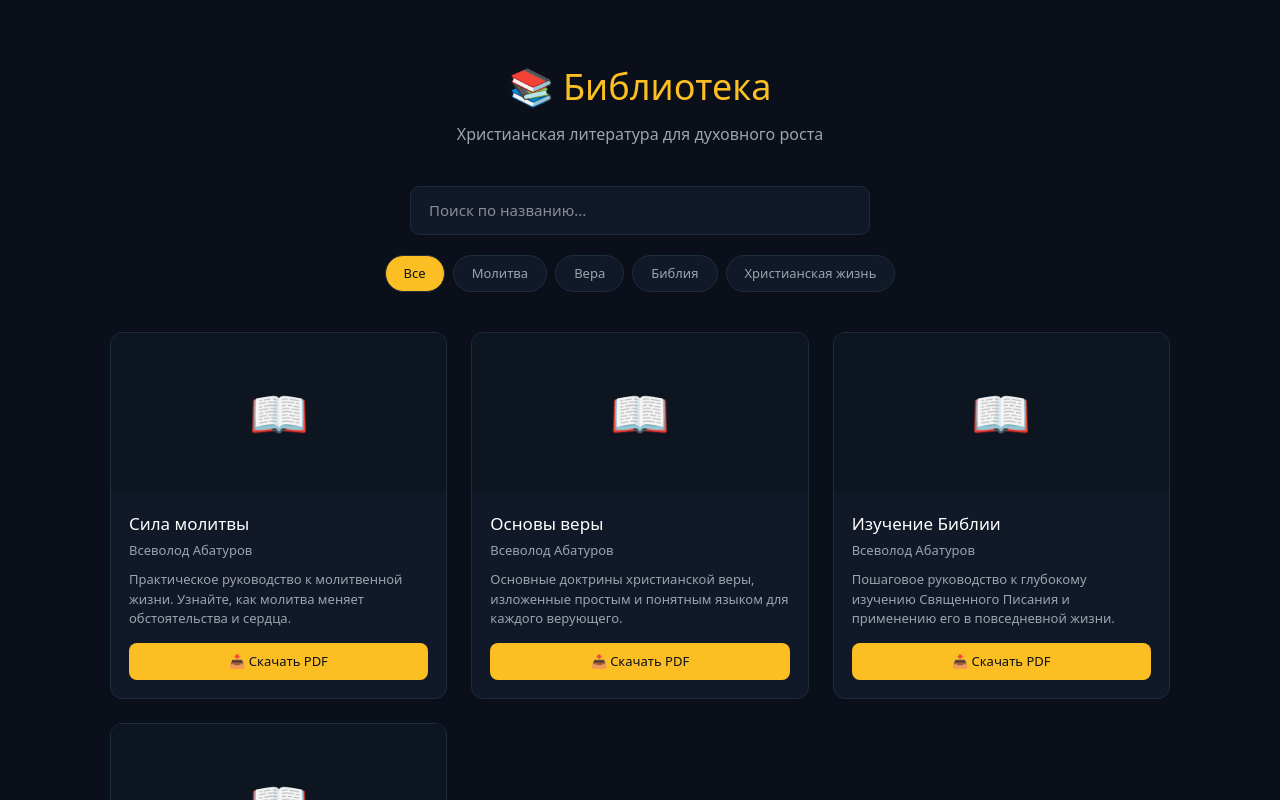
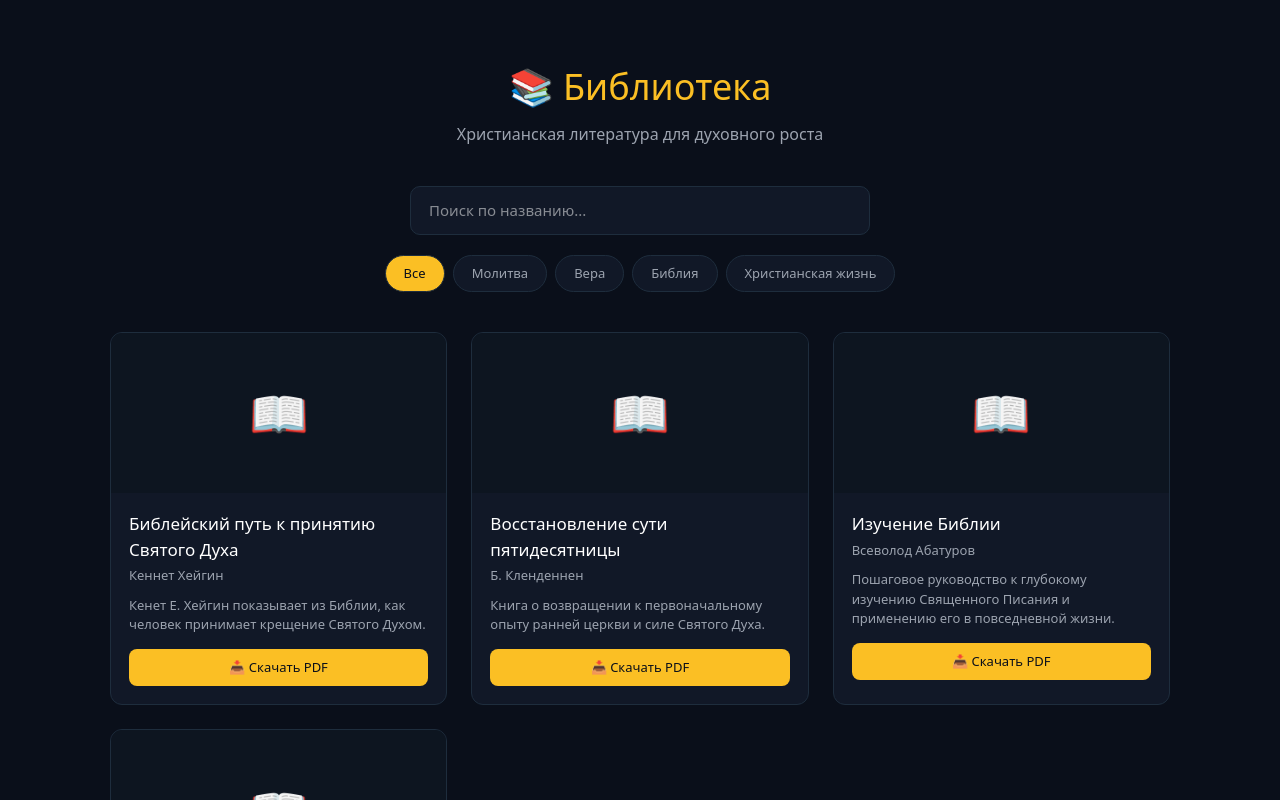
Before and after one commit to oabaturov-ops/abatur-brothers-ministries, a Next.js app: page /library in a window 1280 px wide. Shown: the top 800 px of the page. Built offline with nearby package versions, Linux system fonts and the light colour scheme.

Commit message:
Add blog post, library books with real PDFs, blog back button

```diff
--- a/src/app/blog/page.tsx
+++ b/src/app/blog/page.tsx
@@ -10,6 +10,9 @@ export default function BlogPage() {
   return (
     <div style={{ backgroundColor: "#0a0a0a", color: "#fff", minHeight: "100vh", paddingTop: 80 }}>
       <div style={{ maxWidth: 800, margin: "0 auto", padding: "40px 20px" }}>
+        <a href="/" style={{ color: "#d4af37", fontSize: 14, textDecoration: "none", marginBottom: 20, display: "inline-block" }}>
+          ← {lang === "ru" ? "На главную" : "Home"}
+        </a>
         <h1 style={{ color: "#d4af37", fontSize: 36, marginBottom: 10 }}>
           {lang === "ru" ? "Блог" : "Blog"}
         </h1>
--- a/src/data/books.ts
+++ b/src/data/books.ts
@@ -15,27 +15,28 @@ export interface Book {
 export const books: Book[] = [
   {
     id: 1,
-    titleRu: "Сила молитвы",
-    titleEn: "The Power of Prayer",
-    authorRu: "Всеволод Абатуров",
-    authorEn: "Vsevolod Abaturov",
-    descriptionRu: "Практическое руководство к молитвенной жизни. Узнайте, как молитва меняет обстоятельства и сердца.",
-    descriptionEn: "A practical guide to prayer life. Learn how prayer changes circumstances and hearts.",
-    category: "prayer",
+    titleRu: "Библейский путь к принятию Святого Духа",
+    titleEn: "The Biblical Way to Receive the Holy Spirit",
+    authorRu: "Кеннет Хейгин",
+    authorEn: "Kenneth Hagin",
+    descriptionRu: "Кенет Е. Хейгин показывает из Библии, как человек принимает крещение Святого Духом.",
+    descriptionEn: "Kenneth E. Hagin shows from the Bible how a person receives the baptism of the Holy Spirit.",
+    category: "faith",
     coverUrl: "/covers/prayer.jpg",
-    pdfUrl: "/books/prayer.pdf",
+    pdfUrl: "/books/hagin-holy-spirit.pdf",
   },
+
   {
     id: 2,
-    titleRu: "Основы веры",
-    titleEn: "Foundations of Faith",
-    authorRu: "Всеволод Абатуров",
-    authorEn: "Vsevolod Abaturov",
-    descriptionRu: "Основные доктрины христианской веры, изложенные простым и понятным языком для каждого верующего.",
-    descriptionEn: "Essential doctrines of Christian faith, explained in simple language for every believer.",
-    category: "faith",
+    titleRu: "Восстановление сути пятидесятницы",
+    titleEn: "Restoration of Pentecostal Essence",
+    authorRu: "Б. Кленденнен",
+    authorEn: "B. Clendenen",
+    descriptionRu: "Книга о возвращении к первоначальному опыту ранней церкви и силе Святого Духа.",
+    descriptionEn: "A book about returning to the original experience of the early church and the power of the Holy Spirit.",
+    category: "christianLife",
     coverUrl: "/covers/faith.jpg",
-    pdfUrl: "/books/faith.pdf",
+    pdfUrl: "/books/klendennen-revival.pdf",
   },
   {
     id: 3,
--- a/src/data/posts.ts
+++ b/src/data/posts.ts
@@ -14,20 +14,23 @@ export interface Post {
 }
 
 export const posts: Post[] = [
-  {
+    {
     id: 1,
-    slug: "sila-molitvy",
-    titleRu: "Сила молитвы: как Бог отвечает на наши просьбы",
-    titleEn: "The Power of Prayer: How God Answers Our Requests",
-    excerptRu: "Молитва — это не просто слова, это разговор с Творцом Вселенной. В этой статье мы рассмотрим, как молитва меняет обстоятельства и сердца людей.",
-    excerptEn: "Prayer is not just words, it is a conversation with the Creator of the Universe. In this article we explore how prayer changes circumstances and hearts.",
-    contentRu: `Молитва — один из самых мощных инструментов, данных человеку. Когда мы молимся, мы не просто произносим слова — мы вступаем в общение с Богом.\n\nМногие люди задают вопрос: "Почему Бог не отвечает на мои молитвы?" Ответ кроется в нескольких важных принципах.\n\nВо-первых, молитва должна быть искренней. Бог ищет не правильных формулировок, а честное сердце. Когда мы приходим к Нему такими, какие мы есть, Он отвечает.\n\nВо-вторых, вера играет ключевую роль. Иисус говорил: "Всё, чего ни будете просить в молитве, верьте, что получите, и будет вам" (Марка 11:24).\n\nВ-третьих, нужно уметь ждать. Ответ Бога может прийти не сразу, но Он всегда отвечает в своё время. Иногда ответом является не то, что мы просили, а то, что нам действительно нужно.\n\nПрактические шаги для укрепления молитвенной жизни:\n\n1. Выделяйте время каждый день для молитвы\n2. Начинайте с благодарности\n3. Молитесь за других людей\n4. Ведите молитвенный дневник\n5. Читайте Библию перед молитвой`,
-    contentEn: `Prayer is one of the most powerful tools given to humanity. When we pray, we don't just speak words — we enter into communion with God.\n\nMany people ask: "Why doesn't God answer my prayers?" The answer lies in several important principles.\n\nFirst, prayer must be sincere. God seeks not correct formulations, but an honest heart. When we come to Him as we are, He answers.\n\nSecond, faith plays a key role. Jesus said: "Whatever you ask for in prayer, believe that you have received it, and it will be yours" (Mark 11:24).\n\nThird, you need to know how to wait. God's answer may not come immediately, but He always answers in His time. Sometimes the answer is not what we asked for, but what we truly need.\n\nPractical steps for strengthening your prayer life:\n\n1. Set aside time each day for prayer\n2. Start with gratitude\n3. Pray for other people\n4. Keep a prayer journal\n5. Read the Bible before praying`,
-    date: "2025-01-15",
-    categoryRu: "Молитва",
-    categoryEn: "Prayer",
+    slug: "fakel",
+    titleRu: "Свет факела скорбящему",
+    titleEn: "Torchlight for the Grieving",
+    excerptRu: "Факел необходим тому, кто во мраке. Разберём о чём это",
+    excerptEn: "A torch is essential for those in darkness. Let's look at what that means.",
+    contentRu: `Так презрен по мыслям сидящего в покое факел, приготовленный для спотыкающихся ногами. (Иов.12:5)
+Мудрость, высказанная человеком, который проходил путь скорби. Не потому что он был убийцей или вором или мошенником. Нет. Это был вполне благочестивый и добропорядочный человек. Его звали Иов.\n\nЕго друзья, если так можно сказать, сидели с ним и вешали на него ярлыки беззакония, хотя "дружили" с ним много лет. Неужели они не знали его как человека? Видимо можно быть рядом с человеком, но не знать его. Но в контексте всей книги хочется другое сказать про этот отрывок из Библии. Приведённый выше отрывок можно изложить другими словами. Иов имеет ввиду, что зачем человеку факел, если он идёт по дороге жизни при свете. И ему непонятны поступки человека, который ищет факел, ведь жизнь прекрасна и удивительна и вокруг светит солнце. Но ищущий факел проходит нелегкий сезон в жизни, это сезон ночи, когда факел просто необходим. Очень интересная аллегория, образ из жизни. Не хотел бы я быть таким, который судит о человеке, который ищет факел. Я могу быть при свете дня, но не хочу судить того, кто проходит путь ночи.`,
+    contentEn: `How despised is a torch prepared for those who stumble with their feet, in the thoughts of him who sits quietly. (Job 12:5)
+Wisdom spoken by a man who walked the path of sorrow. Not because he was a murderer, a thief, or a fraud. No. He was a completely pious and upright man. His name was Job.\n\nHis friends, so to speak, sat with him and labeled him as a wicked man, even though they had been "friends" with him for many years. Didn't they really know him as a person? Apparently, one can be close to a person and still not know them. But in the context of the entire book, I want to say something else about this Bible passage. The above passage can be put differently. Job means why a person needs a torch if he walks the path of life by light. And he doesn't understand the actions of a person who seeks a torch, after all, life is beautiful and wonderful, and the sun shines all around. But the one seeking the torch goes through a difficult season in life, a season of darkness when the torch is absolutely necessary. A very interesting allegory, a true-life image. I wouldn't want to be the one judging the man seeking a torch. I can stand in the light of day, but I don't want to judge someone who walks the path of darkness.`,
+    date: "2025-06-01",
+    categoryRu: "Пост",
+    categoryEn: "Article",
     readTime: "5 мин",
   },
+
   {
     id: 2,
     slug: "vera-v-tyazhelye-momenty",
```
